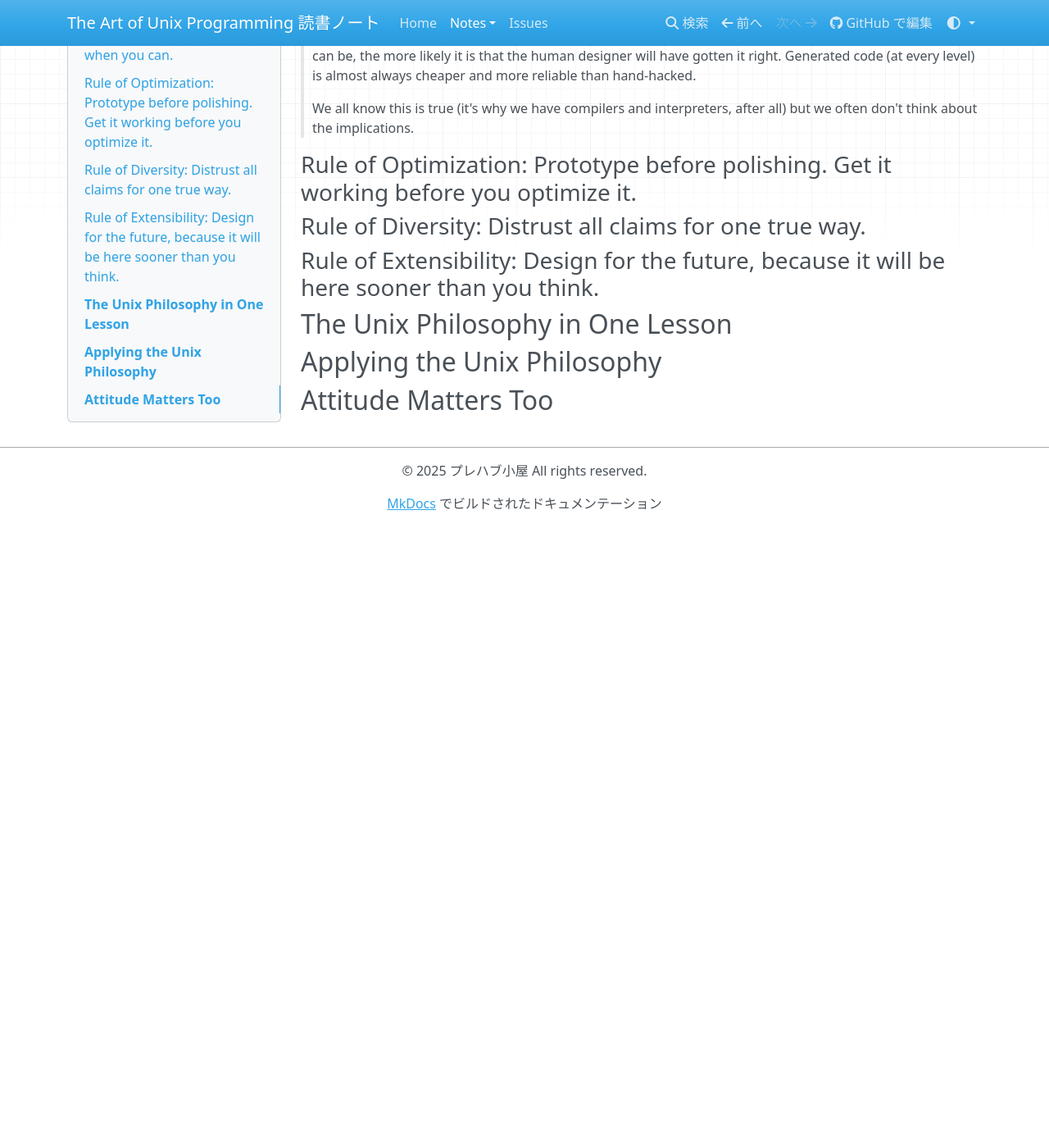
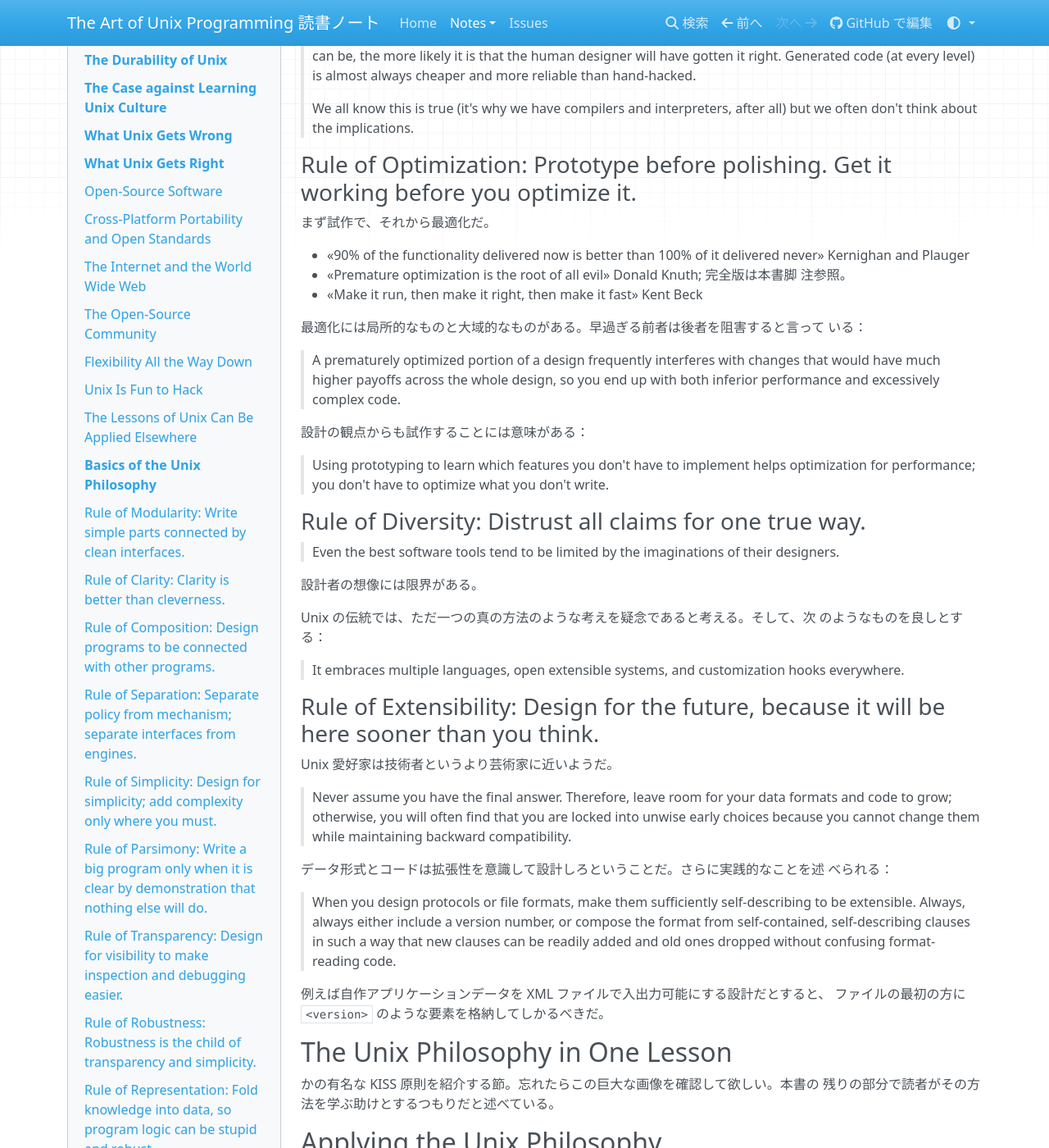
Before and after one commit to showa-yojyo/taoup, an MkDocs documentation site: the page built from docs/context/philosophy.md, in a window 1280 px wide and 1400 px high, scrolled down 8851 px. Shown: the whole window at 82% size. Built offline with MkDocs 1.6.1, drawn with Linux system fonts in a browser that asks for light colours; nearby versions of some CDN libraries; before the commit the page ends 9493 px from its top, so only the background shows below that; some of the changed text lies outside the part shown.

Commit message:
context/philosophy: notes on chapter 1

```diff
--- a/docs/context/philosophy.md
+++ b/docs/context/philosophy.md
@@ -417,12 +417,112 @@ Doug McIlroy, Rob Pike, Ken Thompson 各老師による Unix 評を、おそら
 
 ### Rule of Optimization: Prototype before polishing. Get it working before you optimize it.
 
+まず試作で、それから最適化だ。
+
+* «90% of the functionality delivered now is better than 100% of it delivered
+  never» Kernighan and Plauger
+* «Premature optimization is the root of all evil» Donald Knuth; 完全版は本書脚
+  注参照。
+* «Make it run, then make it right, then make it fast» Kent Beck
+
+最適化には局所的なものと大域的なものがある。早過ぎる前者は後者を阻害すると言って
+いる：
+
+> A prematurely optimized portion of a design frequently interferes with changes
+> that would have much higher payoffs across the whole design, so you end up
+> with both inferior performance and excessively complex code.
+
+設計の観点からも試作することには意味がある：
+
+> Using prototyping to learn which features you don't have to implement helps
+> optimization for performance; you don't have to optimize what you don't write.
+
 ### Rule of Diversity: Distrust all claims for one true way.
+
+> Even the best software tools tend to be limited by the imaginations of their
+> designers.
+
+設計者の想像には限界がある。
+
+Unix の伝統では、ただ一つの真の方法のような考えを疑念であると考える。そして、次
+のようなものを良しとする：
+
+> It embraces multiple languages, open extensible systems, and customization
+> hooks everywhere.
+
+<!-- embrace: 抱擁する→受け入れる→採用する -->
 
 ### Rule of Extensibility: Design for the future, because it will be here sooner than you think.
 
+Unix 愛好家は技術者というより芸術家に近いようだ。
+
+> Never assume you have the final answer. Therefore, leave room for your data
+> formats and code to grow; otherwise, you will often find that you are locked
+> into unwise early choices because you cannot change them while maintaining
+> backward compatibility.
+
+データ形式とコードは拡張性を意識して設計しろということだ。さらに実践的なことを述
+べられる：
+
+> When you design protocols or file formats, make them sufficiently
+> self-describing to be extensible. Always, always either include a version
+> number, or compose the format from self-contained, self-describing clauses in
+> such a way that new clauses can be readily added and old ones dropped without
+> confusing format-reading code.
+
+例えば自作アプリケーションデータを XML ファイルで入出力可能にする設計だとすると、
+ファイルの最初の方に `<version>` のような要素を格納してしかるべきだ。
+
 ## The Unix Philosophy in One Lesson
+
+かの有名な KISS 原則を紹介する節。忘れたらこの巨大な画像を確認して欲しい。本書の
+残りの部分で読者がその方法を学ぶ助けとするつもりだと述べている。
 
 ## Applying the Unix Philosophy
 
+Unix の教えを標語的にして一覧にしたもの（完全版ではないと断ってある）がある。
+
+自分の言葉で表現し直して以下に綴る：
+
+* 送信元と送信先に依存しないフィルターであり得るものはそうであって然るべきだ。
+* データストリームはテキストであって然るべきだ。
+* データベースレイアウトとアプリケーションプロトコルはテキストであって然るべきだ。
+* 複雑な UI は複雑なバックエンドから分離してあって然るべきだ。
+* C 言語で書く前にインタプリター言語で試作する。
+* 一つの言語しか使わないとプログラムが複雑になり過ぎる可能性がある場合、かつその
+  場合に限り、一つの言語ですべてを書くより、複数の言語を混ぜるほうがいい。
+* 受け入れは寛大に、送り出しは厳格に。
+* 絞り込む際には不要な情報を捨ててはいけない。
+* 必要な仕事をするだけの小さなプログラムを書け。
+
+ここで言う C 言語は現代ならそれ以外の違う言語でもあり得る。コードが面倒な高級言
+語くらいの意味に解釈したい。
+
+> We'll see the Unix design rules, and the prescriptions that derive from them,
+> applied over and over again in the remainder of this book.
+
+Unix の設計規則とそこから派生した方策は、当然ではあるが、他の伝統的なソフトウェ
+ア工学のベストプラクティスに収束する傾向がある。
+
 ## Attitude Matters Too
+
+> If you don't know what the right thing is, do the minimum necessary to get the
+> job done, at least until you figure out what the right thing is.
+
+言われなくてもそうすると言いたいところだが、実際は意外にそうではない。
+
+> You have to believe that software design is a craft worth all the
+> intelligence, creativity, and passion you can muster.
+
+<!-- muster: 奮い起こす -->
+
+Unix の哲学を正しく行うにはかなりの意思の強さが要ると言う。必要以上に頑張ること
+なく、賢く働き、余分な努力は後に取っておく。道具を活用し、自動化する。そんな態度
+であれと述べ、こう語りかけられる：
+
+> If this attitude seems preposterous or vaguely embarrassing to you, stop and
+> think; ask yourself what you've forgotten. Why do you design software instead
+> of doing something else to make money or pass the time? You must have thought
+> software was worthy of your passion once....
+
+馬鹿らしいとはさすがに思っていないが、熱が失せているのは確かだ。
```
